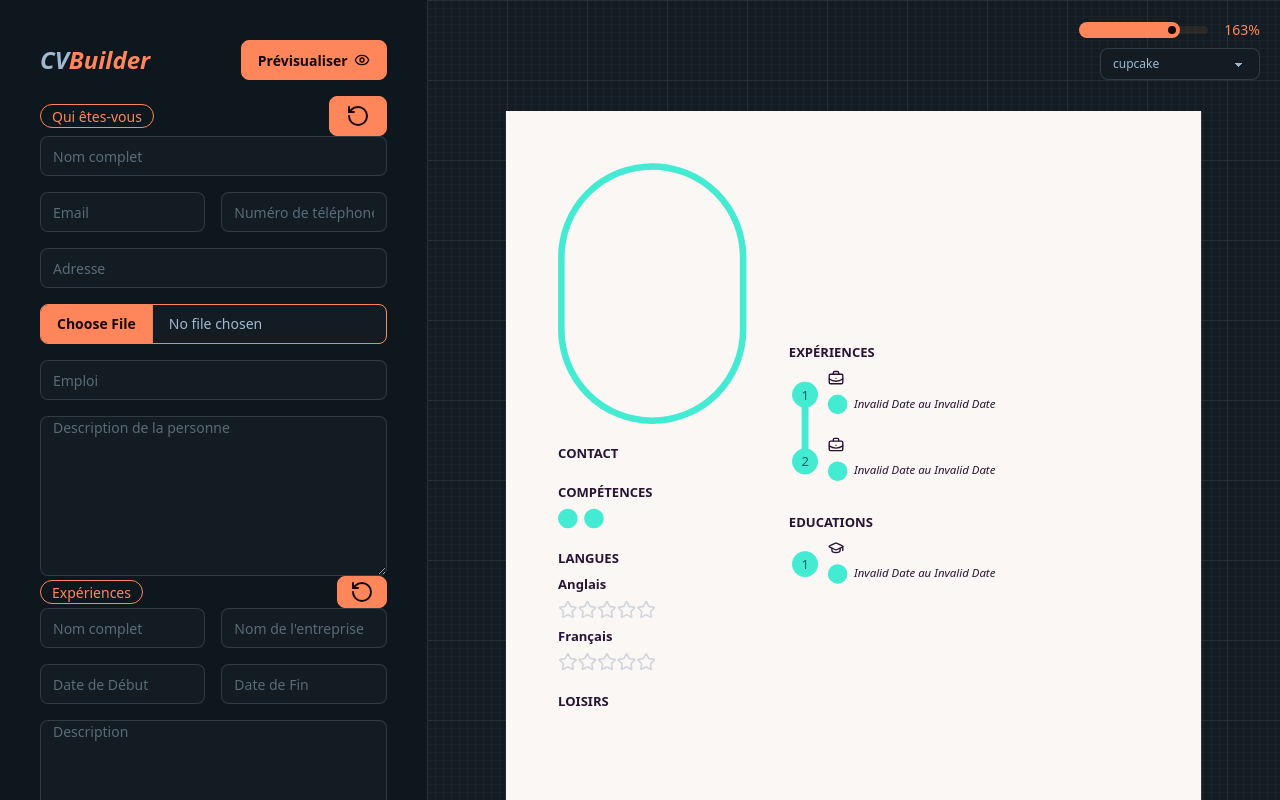
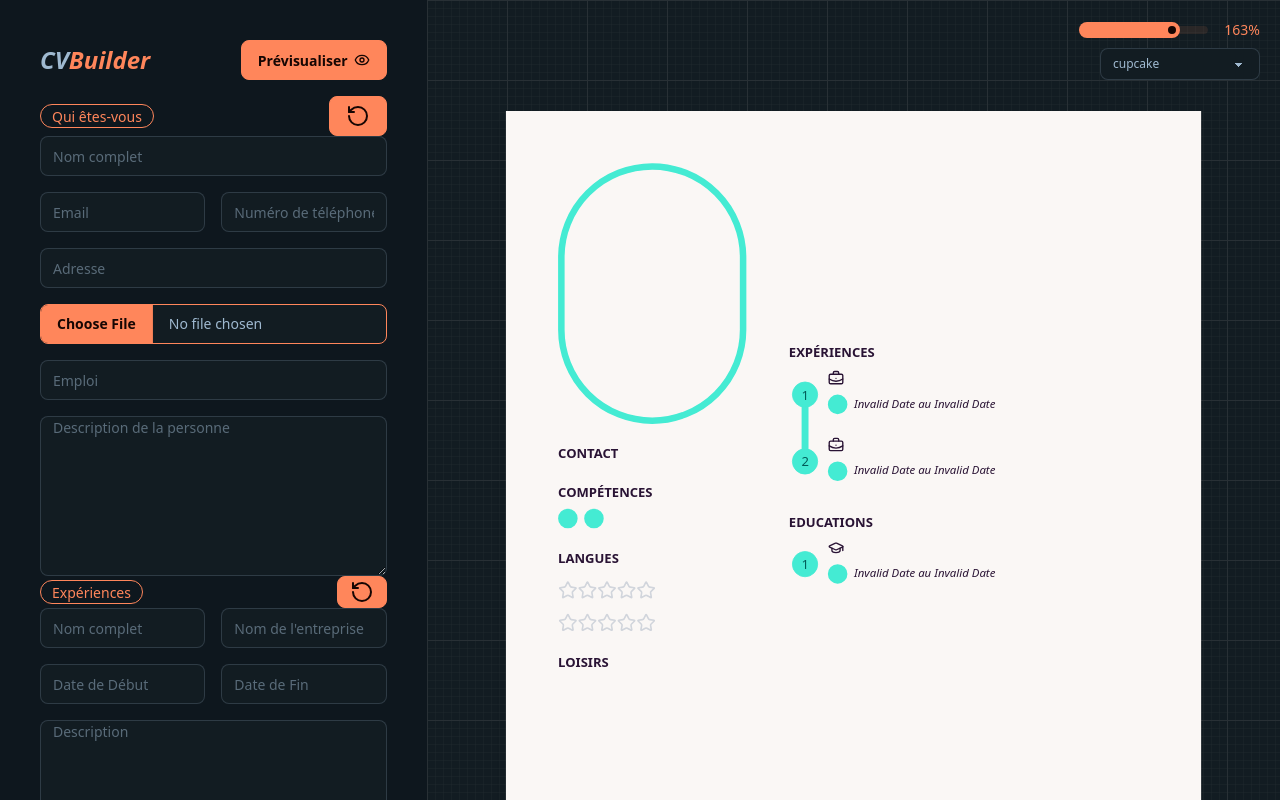
Before and after one commit to Curtis1706/cvbuilder, a Next.js app: page / in a window 1280 px wide. Built offline with nearby package versions, Linux system fonts and the light colour scheme.

Commit message:
Update presets.ts

```diff
--- a/presets.ts
+++ b/presets.ts
@@ -46,8 +46,8 @@ export const skillsPreset: Skill[] = [
 ];
 
 export const languagesPreset: Language[] = [
-    { id: 'uuid-6', language: 'Anglais', proficiency: '' },
-    { id: 'uuid-7', language: 'Français', proficiency: '' }
+    { id: 'uuid-6', language: '', proficiency: '' },
+    { id: 'uuid-7', language: '', proficiency: '' }
 ];
 
 export const hobbiesPreset: Hobby[] = [
```
